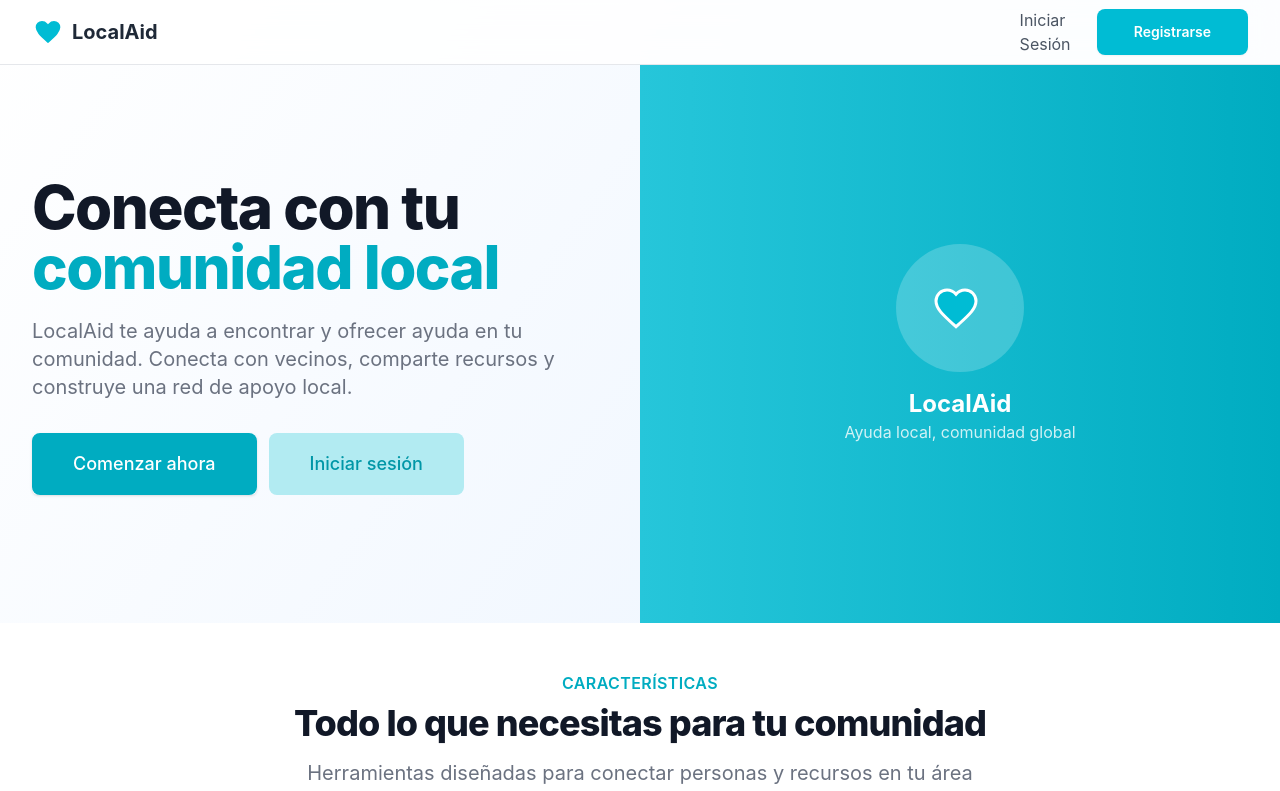
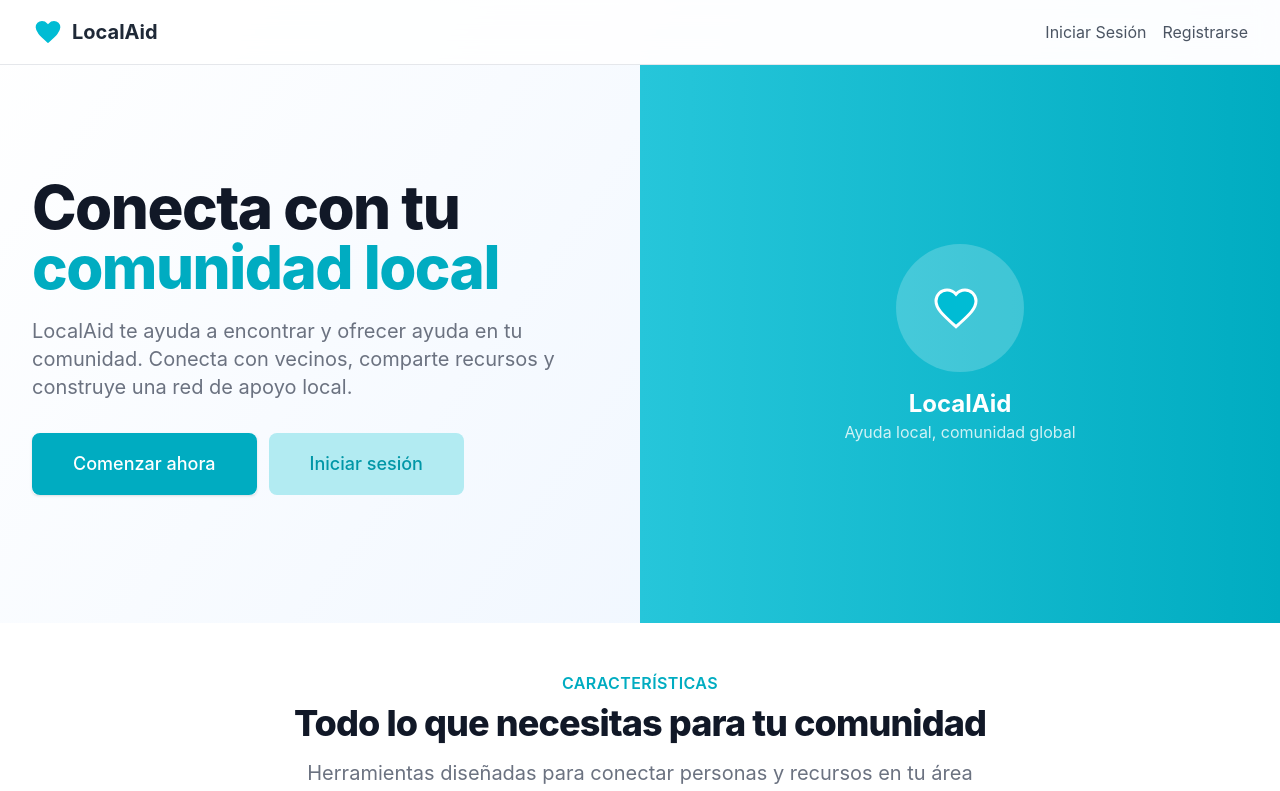
Before and after one commit to maycolvasquez-iud/localaid-front, a Next.js app: page / in a window 1280 px wide. Shown: the top 791 px of the page. Built offline with nearby package versions, Linux system fonts and the light colour scheme.

Commit message:
Update index.js

```diff
--- a/pages/index.js
+++ b/pages/index.js
@@ -67,7 +67,7 @@
                   <Link href="/login" className="text-gray-600 hover:text-gray-800 transition-colors">
                     Iniciar Sesión
                   </Link>
-                  <Link href="/register" className="btn-primary">
+                  <Link href="/register" className="text-gray-600 hover:text-gray-800 transition-colors">
                     Registrarse
                   </Link>
                 </>
```
